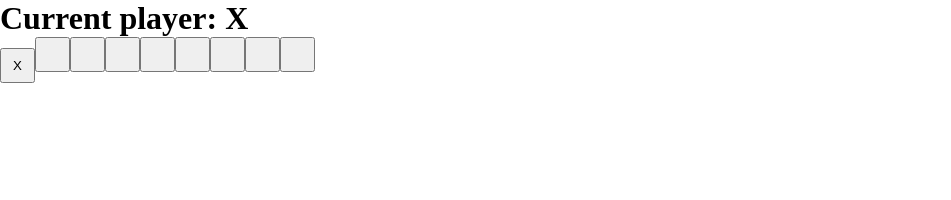
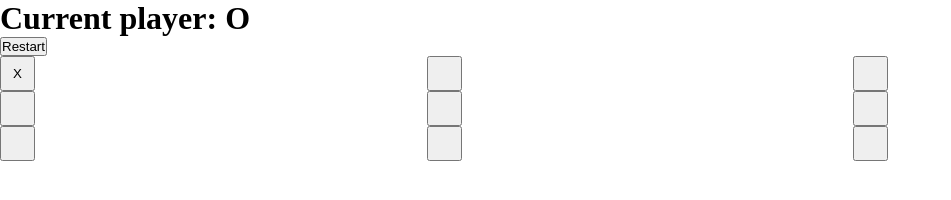
Before and after one commit to Kungfoosian/odin_tictactoe, a plain HTML site: page index.html in a window 1280 px wide. Both pictures are taken after a click on the button 17 px from the left and 54 px from the top of the page. Shown: the whole page, without its empty margins (0-951 px from the left). Drawn offline with Linux system fonts and the light colour scheme.

Commit message:
adding reset button

```diff
--- a/game.js
+++ b/game.js
@@ -3,8 +3,9 @@ function Game(){
   let player1 = new Player('X');
   let player2 = new Player('O');
   let currentPlayer = player1;
+  let winConditionMet = false;
 
-  const WIN_CONDITIONS = [
+  const WIN_PATTERNS = [
     [0, 1, 2],
     [3, 4, 5],
     [6, 7, 8],
@@ -15,37 +16,53 @@ function Game(){
     [2, 4, 6]
   ]
 
-  // console.log(board);
-
-  const TURNS = 9;
+  function play(){
+    board.display();
+  }
 
   const announcement = document.getElementById('announcement');
   announcement.innerText = 'Current player: ' + currentPlayer.marker;
 
-  function play(){
-    board.display();
-  }
+  function clickHandler(event, player = currentPlayer){
+    if(winConditionMet) return;
 
-  function clickHandler(event, player = currentPlayer){
     let squareId = event.target.id;
 
     if(board.board[squareId].isFilled()) return;
 
     board.registerChoice(squareId, player);
 
-    currentPlayer = currentPlayer === player1 ? player2 : player1;
+    if (player.choices.length >= 3 && checkForWin(player)) {
+      announcement.innerText = 'Winner: ' + currentPlayer.marker;
+
+      console.log('winner: ' + player.marker);
+    } else {
+      currentPlayer = currentPlayer === player1 ? player2 : player1;
+
+      announcement.innerText = 'Current player: ' + currentPlayer.marker;
+    }
+
   }
 
-  function winConditionMet(player){
+  function checkForWin(player){
     let choices = player.choices;
 
+    for(let i = 0; i < WIN_PATTERNS.length; i++){
+      let pattern = WIN_PATTERNS[i];
+
+      if (pattern.every(element => choices.includes(element))) {
+        winConditionMet = true;
+        return true;
+      }
+    }
+
+    return false;
   }
 
   return { play };
 }
 
 function Player(marker){
-  // this.marker = marker;
   return {
     marker: marker,
     choices: [],
@@ -75,8 +92,7 @@ function Board(cbClickHandler){
     board[squareId].value = player.marker;
     document.getElementById(squareId).innerText = player.marker;
 
-    player.choices.push(squareId);
-    // console.log(player);
+    player.choices.push(Number.parseInt(squareId));
   }
 
   return {board, display, registerChoice};
--- a/index.html
+++ b/index.html
@@ -10,6 +10,9 @@
 </head>
 <body>
   <h1 id="announcement"></h1>
+
+  <button id="restart">Restart</button>
+
   <div id="board-container"></div>
 </body>
 </html>
--- a/style.css
+++ b/style.css
@@ -8,3 +8,9 @@
   width: 35px;
   height: 35px;
 }
+
+#board-container {
+  display: grid;
+  grid-template-rows: repeat(3,1fr);
+  grid-template-columns: repeat(3,1fr);
+}
```
